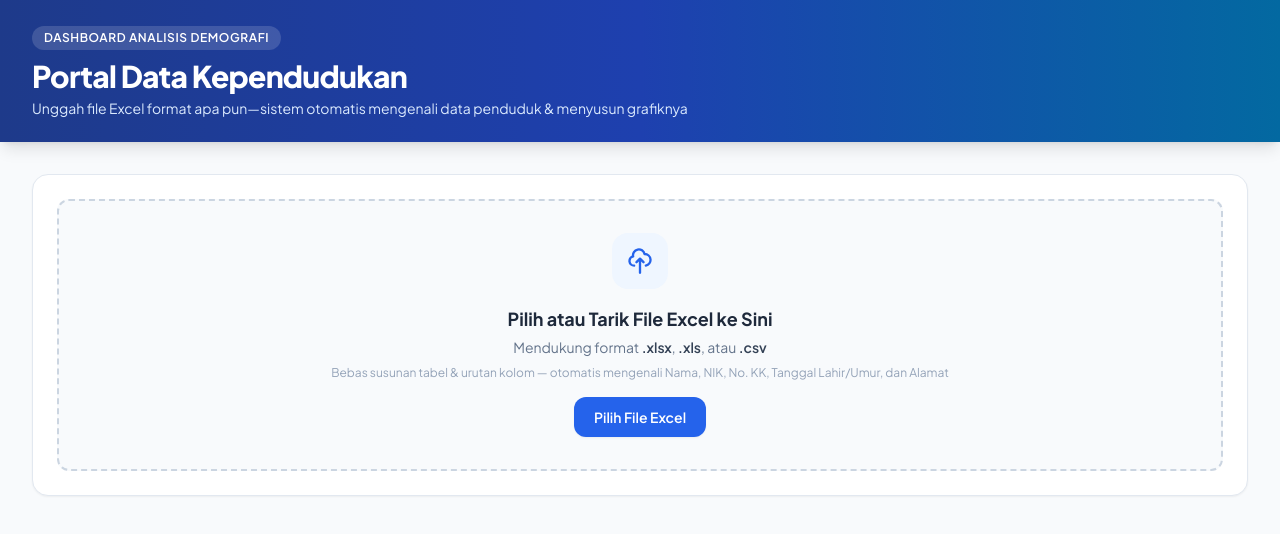
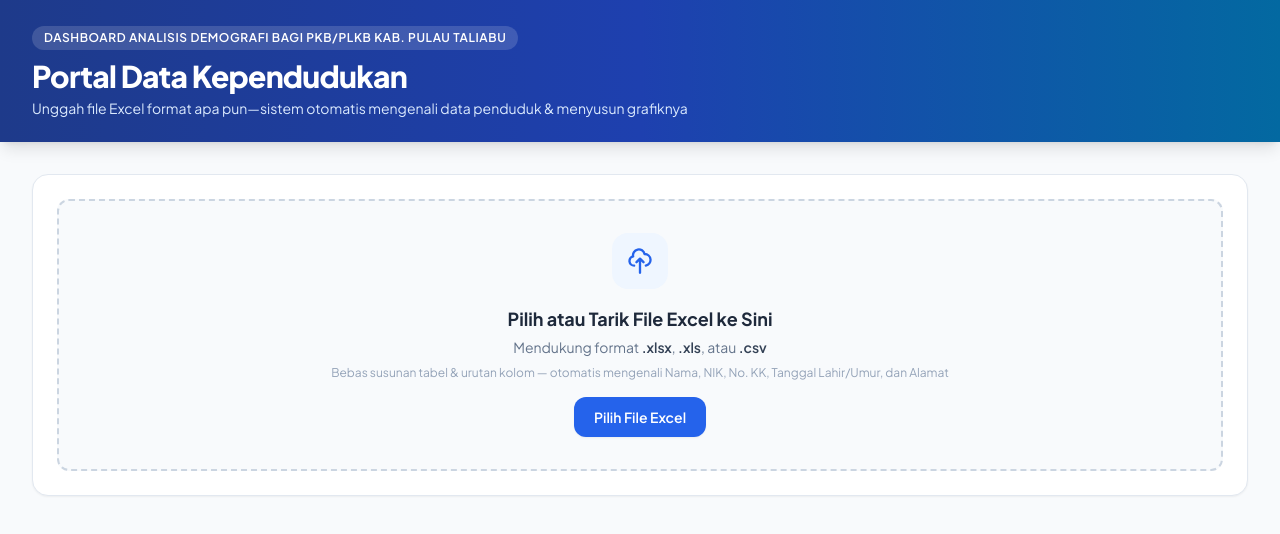
Before and after one commit to ifatsamsul77-lgtm/Rekap-Penduduk, a plain HTML site: page index.html in a window 1280 px wide. Drawn offline with nearby package versions, Linux system fonts and the light colour scheme.

Commit message:
Update index.html

```diff
--- a/index.html
+++ b/index.html
@@ -25,7 +25,7 @@
     <div class="max-w-7xl mx-auto px-4 sm:px-6 lg:px-8 py-6 flex flex-col md:flex-row md:items-center md:justify-between gap-4">
       <div>
         <span class="inline-block px-3 py-1 text-xs font-semibold tracking-wider uppercase bg-white/15 rounded-full mb-2">
-          Dashboard Analisis Demografi
+          Dashboard Analisis Demografi Bagi PKB/PLKB Kab. Pulau Taliabu
         </span>
         <h1 class="text-2xl sm:text-3xl font-extrabold tracking-tight">Portal Data Kependudukan</h1>
         <p class="text-blue-100 text-sm mt-1">Unggah file Excel format apa pun—sistem otomatis mengenali data penduduk &amp; menyusun grafiknya</p>
```
